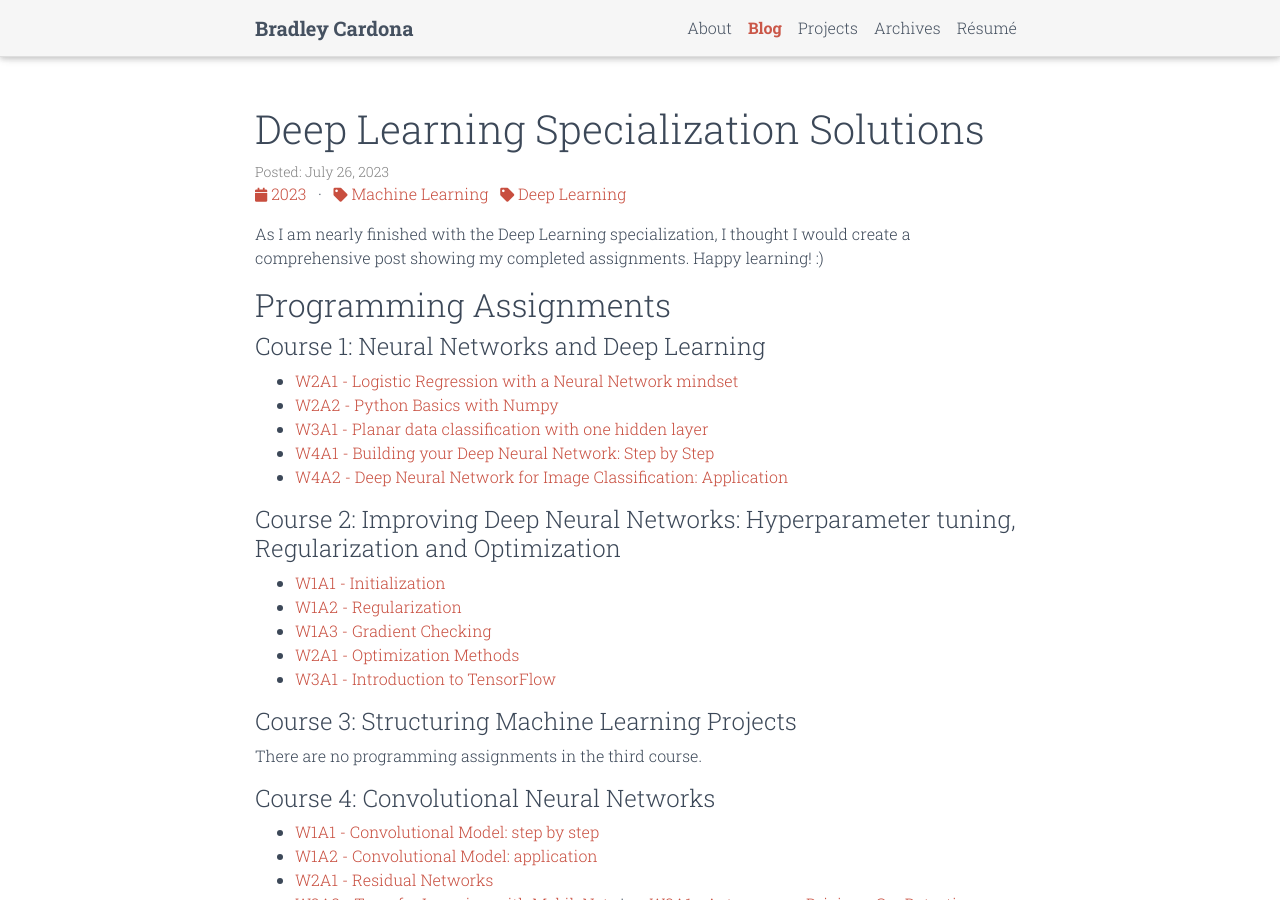
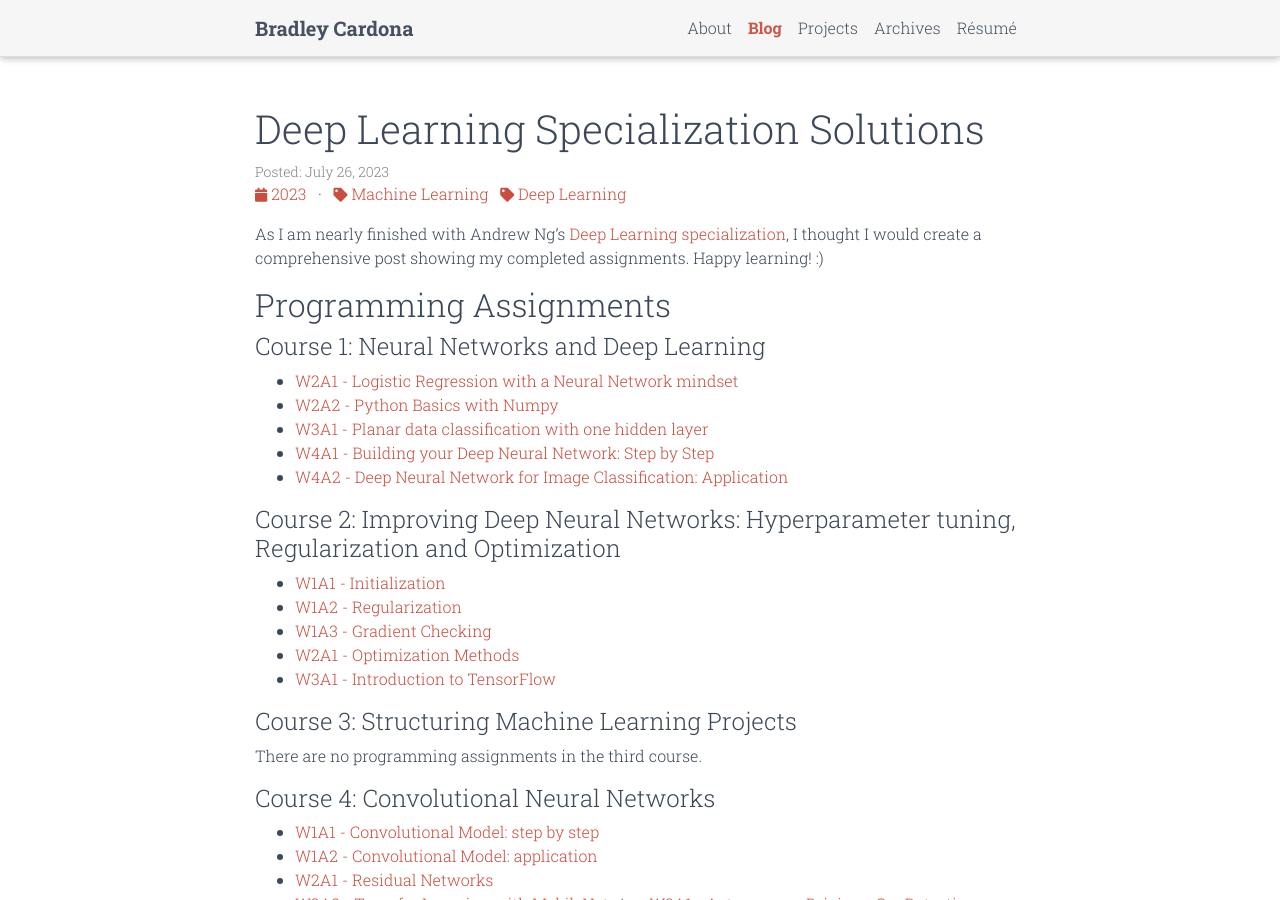
Before and after one commit to BMCARDONA/bmcardona.github.io, a Jekyll site: the page built from _posts/2023-07-23-deep-learning-specialization.md, in a window 1280 px wide and 900 px high. Built offline with Jekyll 4.4.1, drawn with Linux system fonts in a browser that asks for light colours; comment, search, counter and statistics services are not loaded; a style sheet for code colours, icons or effects is not loaded.

Commit message:
add hyperlink

```diff
--- a/_posts/2023-07-23-deep-learning-specialization.md
+++ b/_posts/2023-07-23-deep-learning-specialization.md
@@ -7,7 +7,8 @@ tags:
 categories: ["Machine Learning", "Deep Learning"]
 ---
 
-As I am nearly finished with the Deep Learning specialization, I thought I would create a comprehensive post showing my completed assignments. Happy learning! :)
+
+As I am nearly finished with Andrew Ng's [Deep Learning specialization](https://www.coursera.org/specializations/deep-learning), I thought I would create a comprehensive post showing my completed assignments. Happy learning! :)
 
 ## Programming Assignments
 
```
